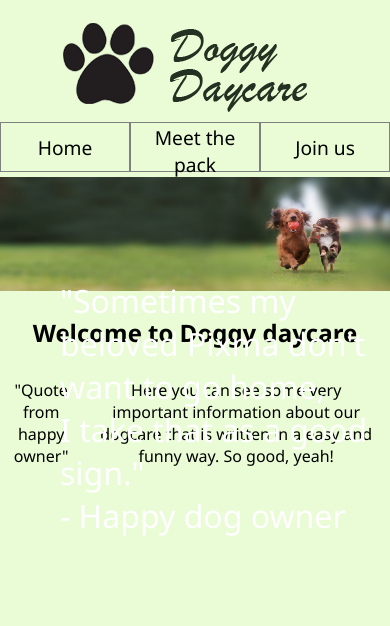
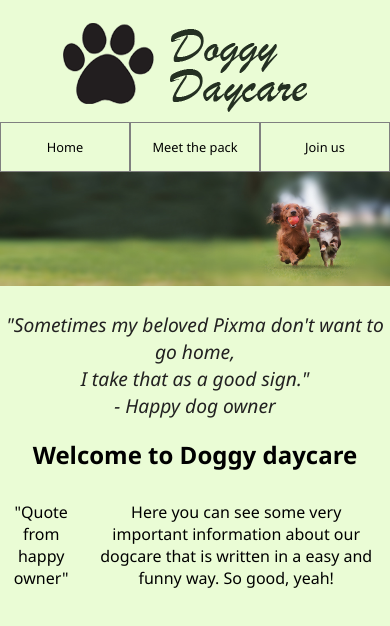
Before and after one commit to Noccis/dog-care, a React (Create React App) app: page /#/ in a window 390 px wide. Shown: the top 626 px of the page. Built offline with nearby package versions, Linux system fonts and the light colour scheme; no server answers.

Commit message:
owner quote moved from image on mobile size

```diff
--- a/src/App.css
+++ b/src/App.css
@@ -54,6 +54,7 @@ body {
   .main-link-container button {
     border: 1px solid gray;
     width: 100%;
+    font-size: 0.8em;
   }
 
   .main-link-container button:hover {
--- a/src/components/Welcome.js
+++ b/src/components/Welcome.js
@@ -7,9 +7,12 @@ const Welcome = () => {
         <section>
             <div className='header-image-container'>
             <img src={dogHeader} alt="Cute dogs playing" className='header-image'></img>
-            <p className='slogan'>"Sometimes my beloved Pixma don't want to go home, <br />
+            <div className='quote-container'>
+                <p className='slogan'>"Sometimes my beloved Pixma don't want to go home, <br />
             I take that as a good sign."<br/>
             - Happy dog owner</p>
+            </div>
+
             </div>
             <h1>Welcome to Doggy daycare</h1>
             <div className='welcome-information'>
--- a/src/styling/welcome.css
+++ b/src/styling/welcome.css
@@ -5,12 +5,17 @@
     width: 100%;
 }
 
-.slogan {
+.quote-container {
+    width: 50%;
     position: absolute;
     left: 60px;
     top: 70px;
+    max-height: 400px;
+    color: white;
+}
+
+.slogan {
     font-size: 2em;
-    color: white;
     text-align: left;
 }
 
@@ -24,3 +29,35 @@
     display: inline-block;
     margin: 10px;
 }
+
+/* Making sure quote text is shrinking with screen */
+@media only screen and (max-width: 1150px) {
+    .slogan {
+        font-size: 1.3em;
+    }
+}
+/* Making sure quote text is shrinking with screen */
+@media only screen and (max-width: 900px) {
+    .slogan {
+        font-size: 1em;
+    }
+}
+
+/* Mobile size */
+@media only screen and (max-width: 768px) {
+    .slogan {
+        font-size: 0.9em;
+    }
+
+    .quote-container {
+        width: 100%;
+        position:static;
+        color: rgb(34, 33, 33);
+        font-style: italic;
+    }
+
+    .slogan {
+        font-size: 1.2em;
+        text-align: center;
+    }
+}
```
